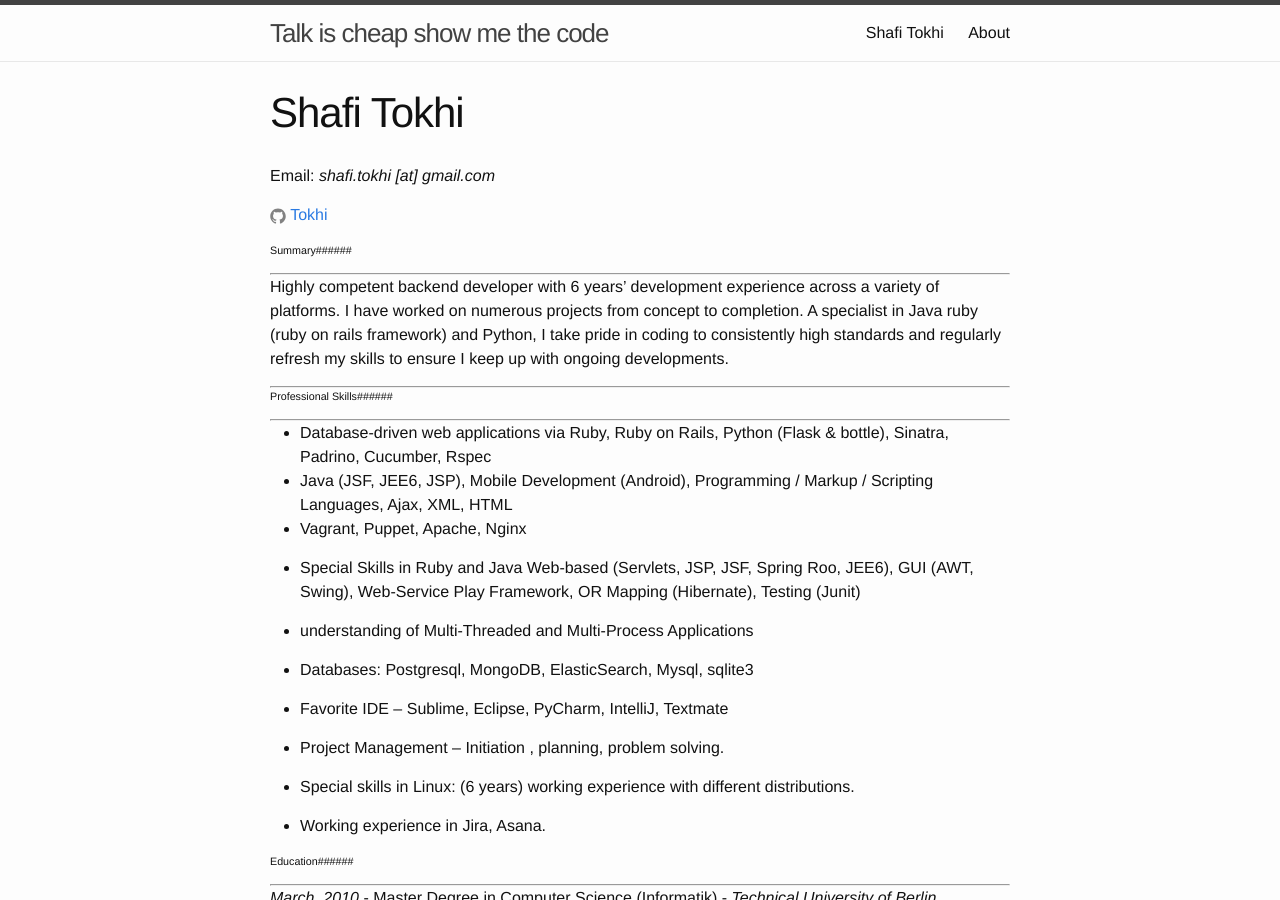
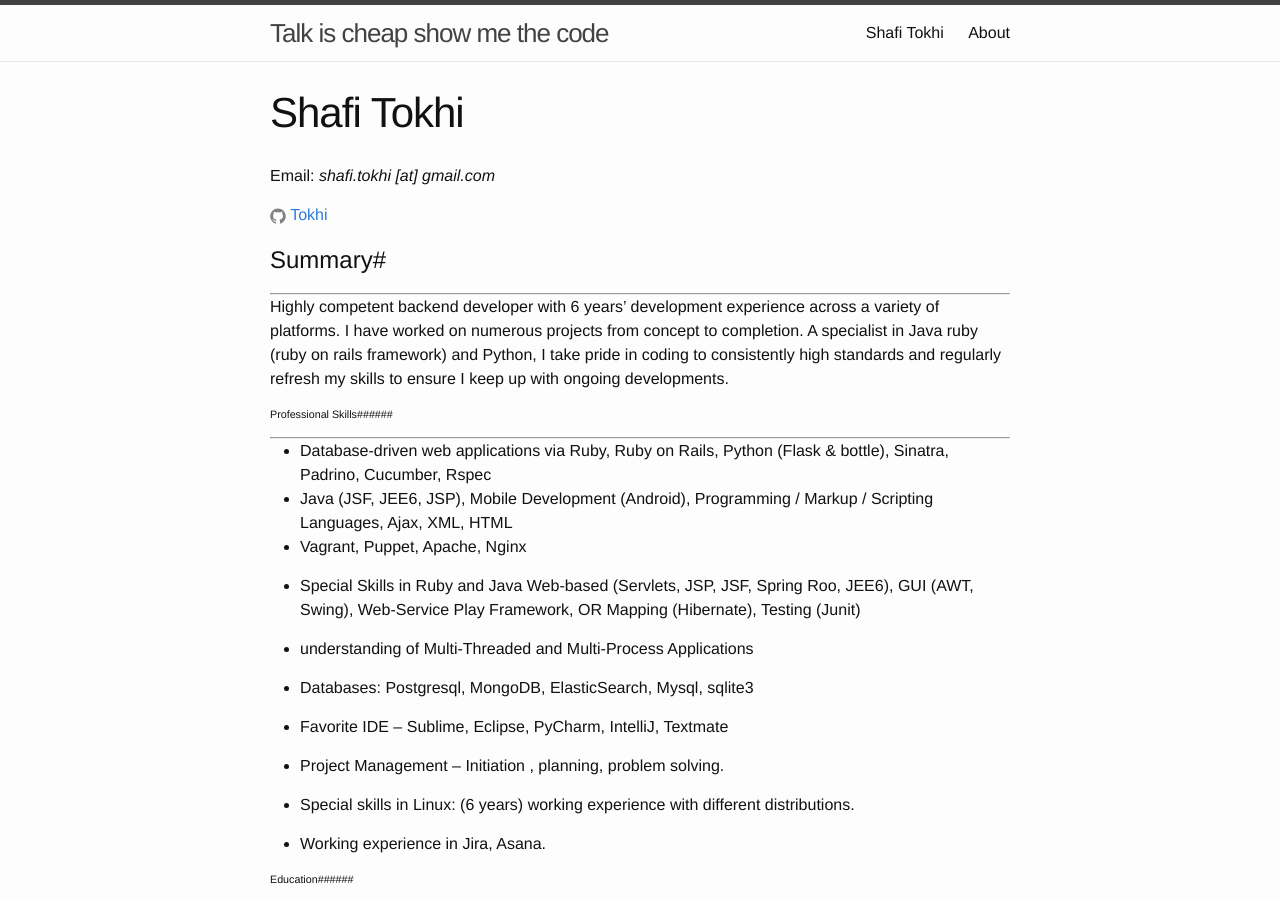
Before and after one commit to tokhi/tokhi.github.io, a Jekyll site: the page built from 2014-10-16-resume.markdown, in a window 1280 px wide and 900 px high. Built offline with Jekyll 4.4.1, drawn with Linux system fonts in a browser that asks for light colours.

Commit message:
Update 2014-10-16-resume.markdown

```diff
--- a/2014-10-16-resume.markdown
+++ b/2014-10-16-resume.markdown
@@ -18,11 +18,12 @@ Email: <em>shafi.tokhi [at] gmail.com</em>
 
 
 
-###### Summary######
+# Summary#
 
 <hr>
 Highly competent backend developer with 6 years’ development experience across a variety of platforms. I have worked on numerous projects from concept to completion. A specialist in Java ruby (ruby on rails framework) and Python, I take pride in coding to consistently high standards and regularly refresh my skills to ensure I keep up with ongoing developments.
-<hr>
+<br>
+
 
 ######Professional Skills######
 
```
